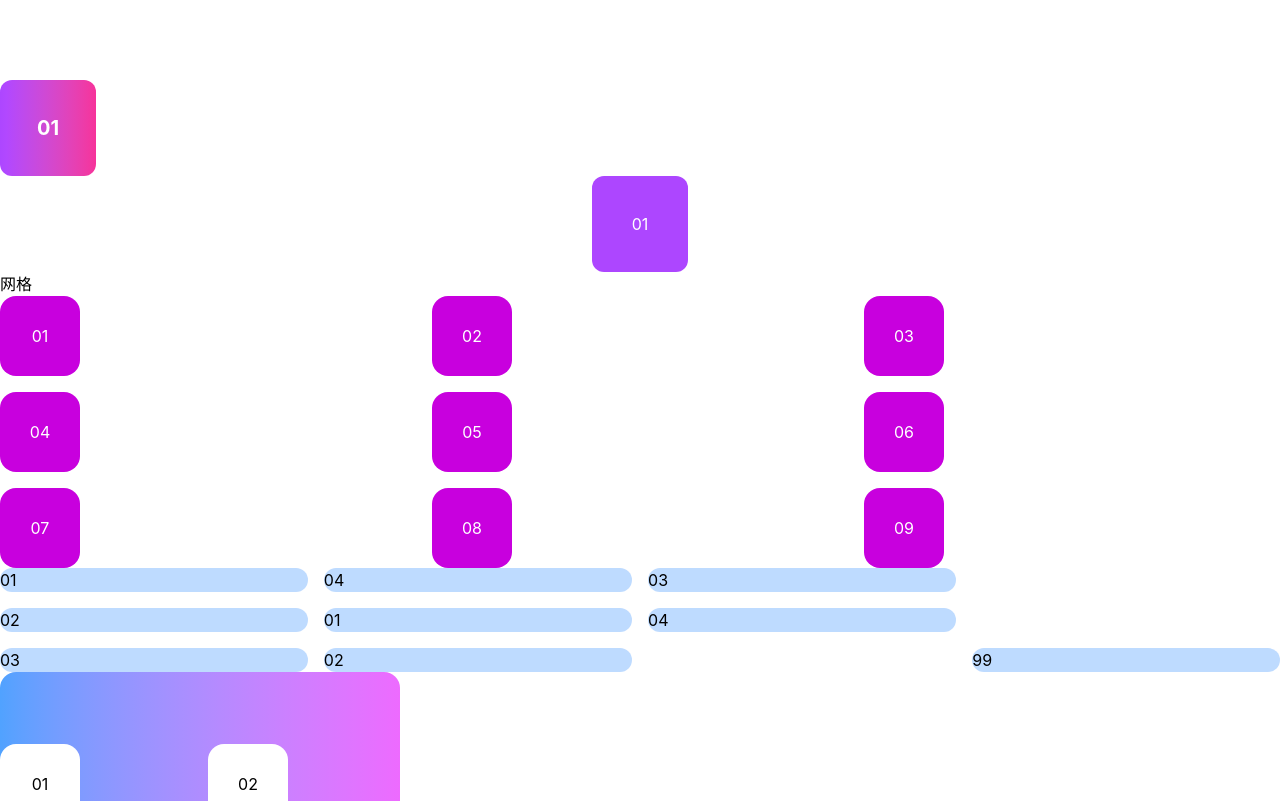
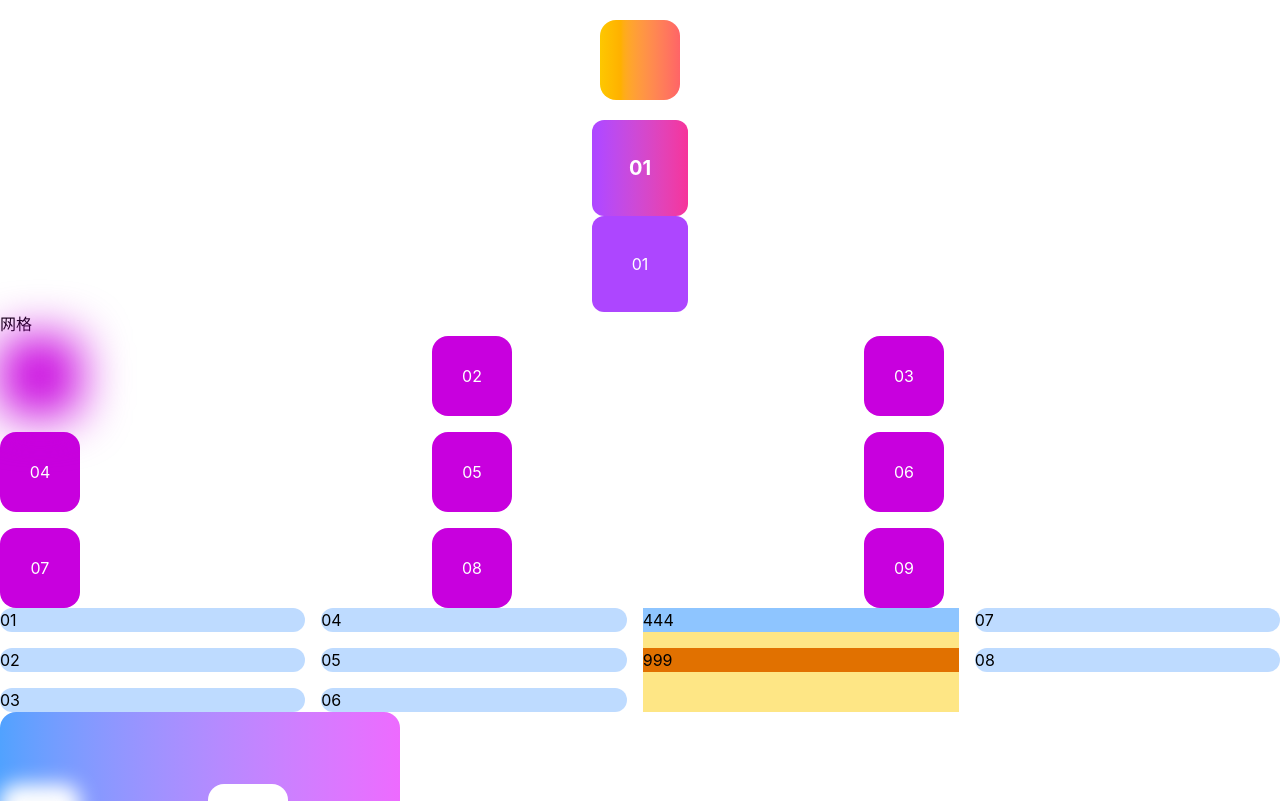
Before and after one commit to LingChen-tsjmdlc/teach-someone-Web-FE, a Vue app in the folder vue-project/: page / in a window 1280 px wide. Shown: the top 801 px of the page. Built offline with nearby package versions, Linux system fonts and the light colour scheme.

Commit message:
homework：lzr2026.5.19

```diff
--- a/vue-project/src/App.vue
+++ b/vue-project/src/App.vue
@@ -1,18 +1,27 @@
 <script setup lang="ts"></script>
 
 <template>
-  <div class="grid grid-cols-2 gap-10 w-max p-10 mx-auto"></div>
-  <div
-    class="flex items-center justify-center w-24 h-24 rounded-xl text-white font-bold text-xl bg-gradient-to-r from-purple-500 to-pink-500"
-  >
-    01
+  <div class="grid place-items-center py-5">
+    <button
+      class="size-20 rounded-2xl bg-gradient-to-r from-yellow-400 to-red-400 hover:blur-[5px] focus:outline-10 focus:outline-offset-2 focus:outline-blue-100 active:bg-blue-900"
+    ></button>
+  </div>
+  <div class="grid grid-cols-2 gap-10 w-max mx-auto"></div>
+  <div class="grid place-items-center">
+    <div
+      class="flex items-center justify-center w-24 h-24 rounded-xl text-white font-bold text-xl bg-gradient-to-r from-purple-500 to-pink-500 transition duration-300 hover:blur-[10px]"
+    >
+      01
+    </div>
   </div>
   <div class="grid place-items-center w-24 h-24 bg-purple-500 rounded-xl text-white mx-auto">
     01
   </div>
   <p>网格</p>
   <div class="grid grid-cols-3 grid-flow-row gap-4 place-content-center">
-    <div class="bg-fuchsia-600 size-20 rounded-2xl grid text-white place-items-center">01</div>
+    <div class="bg-fuchsia-600 size-20 rounded-2xl grid text-white place-items-center blur-xl">
+      01
+    </div>
     <div class="bg-fuchsia-600 size-20 rounded-2xl grid text-white place-items-center">02</div>
     <div class="bg-fuchsia-600 size-20 rounded-2xl grid text-white place-items-center">03</div>
     <div class="bg-fuchsia-600 size-20 rounded-2xl grid text-white place-items-center">04</div>
@@ -28,18 +37,20 @@
     <div class="bg-blue-200 rounded-xl">02</div>
     <div class="bg-blue-200 rounded-xl">03</div>
     <div class="bg-blue-200 rounded-xl">04</div>
-    <div class="bg-blue-200 rounded-xl">01</div>
-    <div class="bg-blue-200 rounded-xl">02</div>
-    <div class="bg-blue-200 rounded-xl">03</div>
-    <div class="bg-blue-200 rounded-xl">04</div>
-    <div class="row-span-2 grid grid-rows-subgrid gap-4"></div>
-    <div class="bg-blue-200 rounded-xl row start-2">99</div>
+    <div class="bg-blue-200 rounded-xl">05</div>
+    <div class="bg-blue-200 rounded-xl">06</div>
+    <div class="row-span-3 grid grid-rows-subgrid gap-4 bg-amber-200">
+      <div class="row-start-2 bg-amber-600">999</div>
+      <div class="row-start-1 bg-blue-300">444</div>
+    </div>
+    <div class="bg-blue-200 rounded-xl">07</div>
+    <div class="bg-blue-200 rounded-xl">08</div>
   </div>
 
   <div
     class="grid grid-cols-2 gap-4 h-80 w-100 place-content-center bg-gradient-to-r from-blue-400 to-fuchsia-400 rounded-2xl"
   >
-    <div class="bg-white size-20 rounded-2xl grid place-items-center">01</div>
+    <div class="bg-white size-20 rounded-2xl grid place-items-center blur-[10px]">01</div>
     <div class="bg-white size-20 rounded-2xl grid place-items-center">02</div>
     <div class="bg-white size-20 rounded-2xl grid place-items-center">03</div>
     <div class="bg-white size-20 rounded-2xl grid place-items-center">04</div>
```
